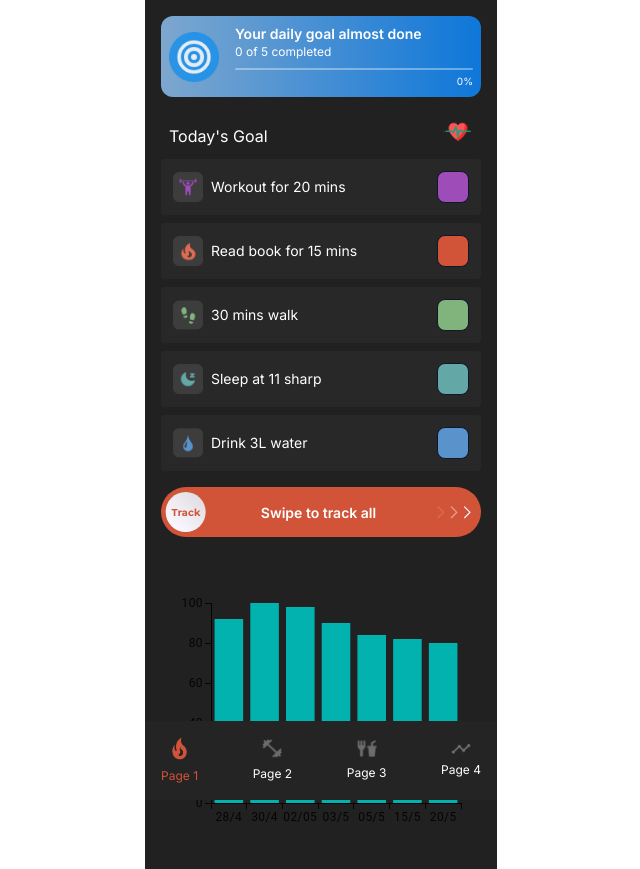
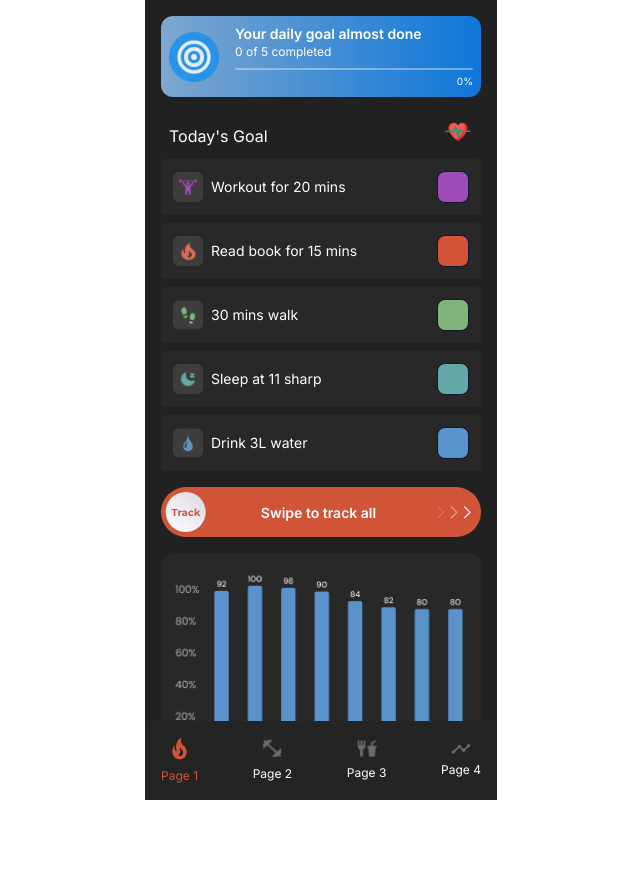
Before and after one commit to raghavawasthi24/routine-app, a Next.js app: page / in a window 1280 px wide. Shown: the whole page, without its empty margins (319-959 px from the left). Built offline with nearby package versions, Linux system fonts and the light colour scheme.

Commit message:
fixes: UI design of swipe card

```diff
--- a/package.json
+++ b/package.json
@@ -41,6 +41,7 @@
     "@radix-ui/react-toggle": "^1.0.3",
     "@radix-ui/react-toggle-group": "^1.0.4",
     "@radix-ui/react-tooltip": "^1.0.7",
+    "apexcharts": "^3.49.1",
     "chart.js": "^4.4.2",
     "class-variance-authority": "^0.7.0",
     "clsx": "^2.1.1",
--- a/src/app/page.tsx
+++ b/src/app/page.tsx
@@ -50,7 +50,7 @@ export default function Home() {
 
   const [trackCompleted, setTrackCompleted] = useState(0);
   return (
-    <div className="flex flex-col gap-4 overflow-auto bg-[#212121] w-[22rem] p-4 text-white">
+    <div className="flex flex-col gap-4 overflow-auto bg-[#212121] w-[22rem] p-4 text-white mb-[77px]">
       <ProgressBar trackCompleted={trackCompleted} />
       <Tracks setTrackCompleted={setTrackCompleted} />
       <SwipeTrack
--- a/src/components/shared/graph.tsx
+++ b/src/components/shared/graph.tsx
@@ -73,39 +73,51 @@
 //   );
 // }
 
-import React from "react";
-import { BarChart } from "@mui/x-charts/BarChart";
+// import React from "react";
+// import { BarChart } from "@mui/x-charts/BarChart";
 
-const uData = [4000, 3000, 2000, 2780, 1890, 2390, 3490];
-const pData = [2400, 1398, 9800, 3908, 4800, 3800, 4300];
-const xLabels = [
-  "Page A",
-  "Page B",
-  "Page C",
-  "Page D",
-  "Page E",
-  "Page F",
-  "Page G",
-];
+// const uData = [4000, 3000, 2000, 2780, 1890, 2390, 3490];
+// const pData = [2400, 1398, 9800, 3908, 4800, 3800, 4300];
+// const xLabels = [
+//   "Page A",
+//   "Page B",
+//   "Page C",
+//   "Page D",
+//   "Page E",
+//   "Page F",
+//   "Page G",
+// ];
+
+// export default function Graph() {
+//   return (
+//     <BarChart
+//       sx={{ color: "white" }}
+//       xAxis={[
+//         {
+//           id: "barCategories",
+//           data: ["28/4", "30/4", "02/05", "03/5", "05/5", "15/5", "20/5"],
+//           scaleType: "band",
+//         },
+//       ]}
+//       series={[
+//         {
+//           data: [92, 100, 98, 90, 84, 82, 80],
+//         },
+//       ]}
+//       width={350}
+//       height={300}
+//     />
+//   );
+// }
+
+
+import Image from 'next/image'
+import React from 'react'
 
 export default function Graph() {
   return (
-    <BarChart
-      sx={{ color: "white" }}
-      xAxis={[
-        {
-          id: "barCategories",
-          data: ["28/4", "30/4", "02/05", "03/5", "05/5", "15/5", "20/5"],
-          scaleType: "band",
-        },
-      ]}
-      series={[
-        {
-          data: [92, 100, 98, 90, 84, 82, 80],
-        },
-      ]}
-      width={350}
-      height={300}
-    />
-  );
+    <div>
+      <Image src="/assets/graphBar.png" width={350} height={300} alt="graph" />
+    </div>
+  )
 }
--- a/src/components/shared/progress-bar.tsx
+++ b/src/components/shared/progress-bar.tsx
@@ -21,7 +21,7 @@ export default function ProgressBar({ trackCompleted }: any) {
         <div className="progressbarfull mt-2">
           <div
             className="progressbar"
-            style={{ width: `${trackCompleted}%` }}
+            style={{ width: `${trackCompleted*20}%` }}
           ></div>
         </div>
         <div className="percentage mt-1 ">{trackCompleted*20}%</div>
--- a/src/components/shared/swipe-track.tsx
+++ b/src/components/shared/swipe-track.tsx
@@ -1,16 +1,16 @@
 "use client";
 import React, { useState } from "react";
 
-function SwipeTrack({ onSwipe, allGoalsTracked }:any) {
+function SwipeTrack({ onSwipe, allGoalsTracked }: any) {
   const [startX, setStartX] = useState(0);
   const [offset, setOffset] = useState(0);
   const [swiped, setSwiped] = useState(false);
 
-  const handleTouchStart = (event:any) => {
+  const handleTouchStart = (event: any) => {
     setStartX(event.touches[0].clientX);
   };
 
-  const handleTouchMove = (event:any) => {
+  const handleTouchMove = (event: any) => {
     if (!startX || allGoalsTracked) return;
     const currentX = event.touches[0].clientX;
     const deltaX = currentX - startX;
@@ -32,7 +32,7 @@ function SwipeTrack({ onSwipe, allGoalsTracked }:any) {
       onTouchMove={handleTouchMove}
       onTouchEnd={handleTouchEnd}
       style={{ touchAction: "none", cursor: "grab", overflow: "hidden" }}
-      className={`min-w-[312px] w-full h-[50px] flex items-center justify-between px-1 rounded-[38.03px]
+      className={`w-full h-[50px] flex items-center justify-between px-1 rounded-[38.03px]
                 ${allGoalsTracked ? "bg-green-600" : "bg-[#d15439]"}
             `}
     >
```
Also changed, not shown: public/assets/graphBar.png (added), 1 other file (tests, documents, lock files or other folders).
